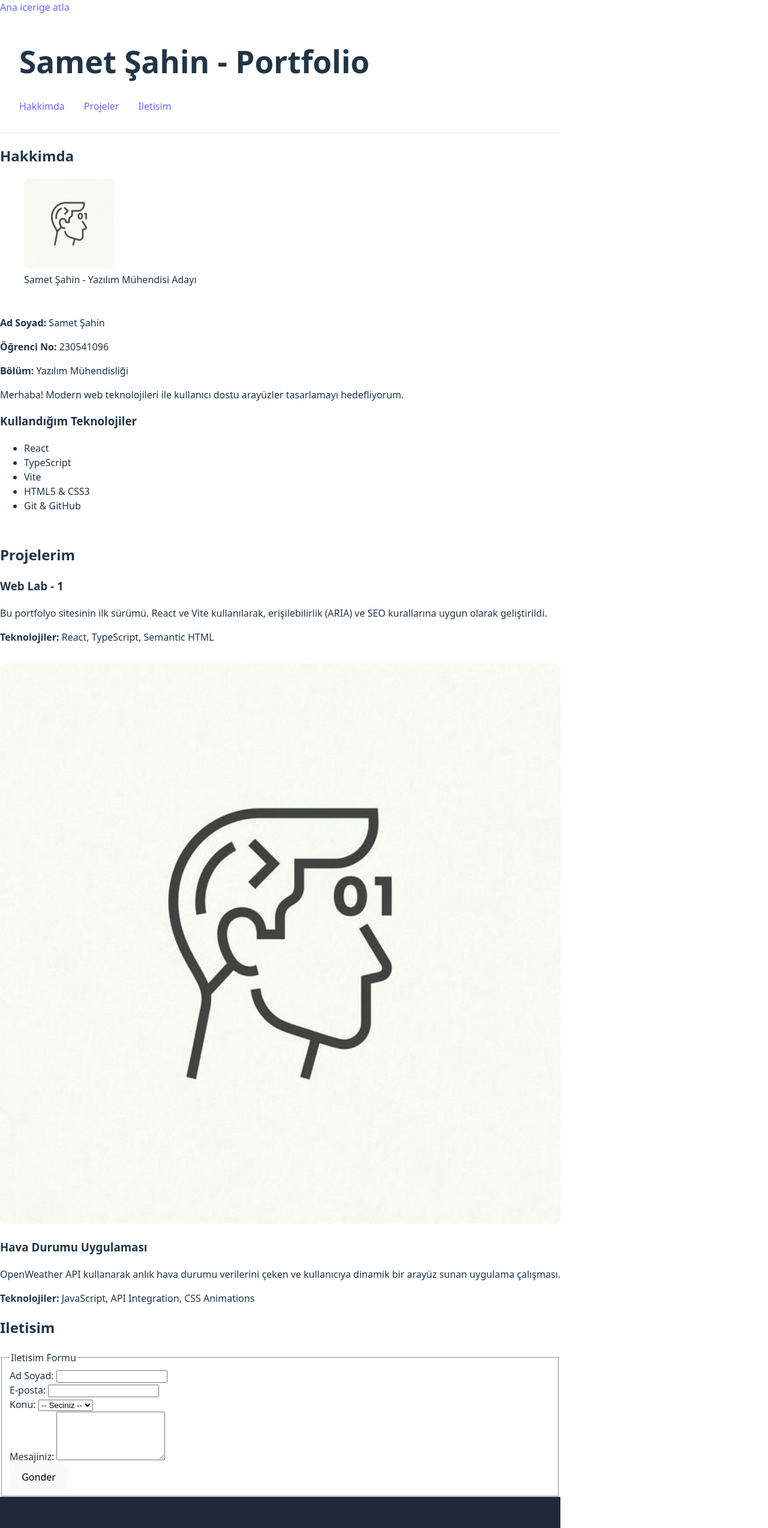
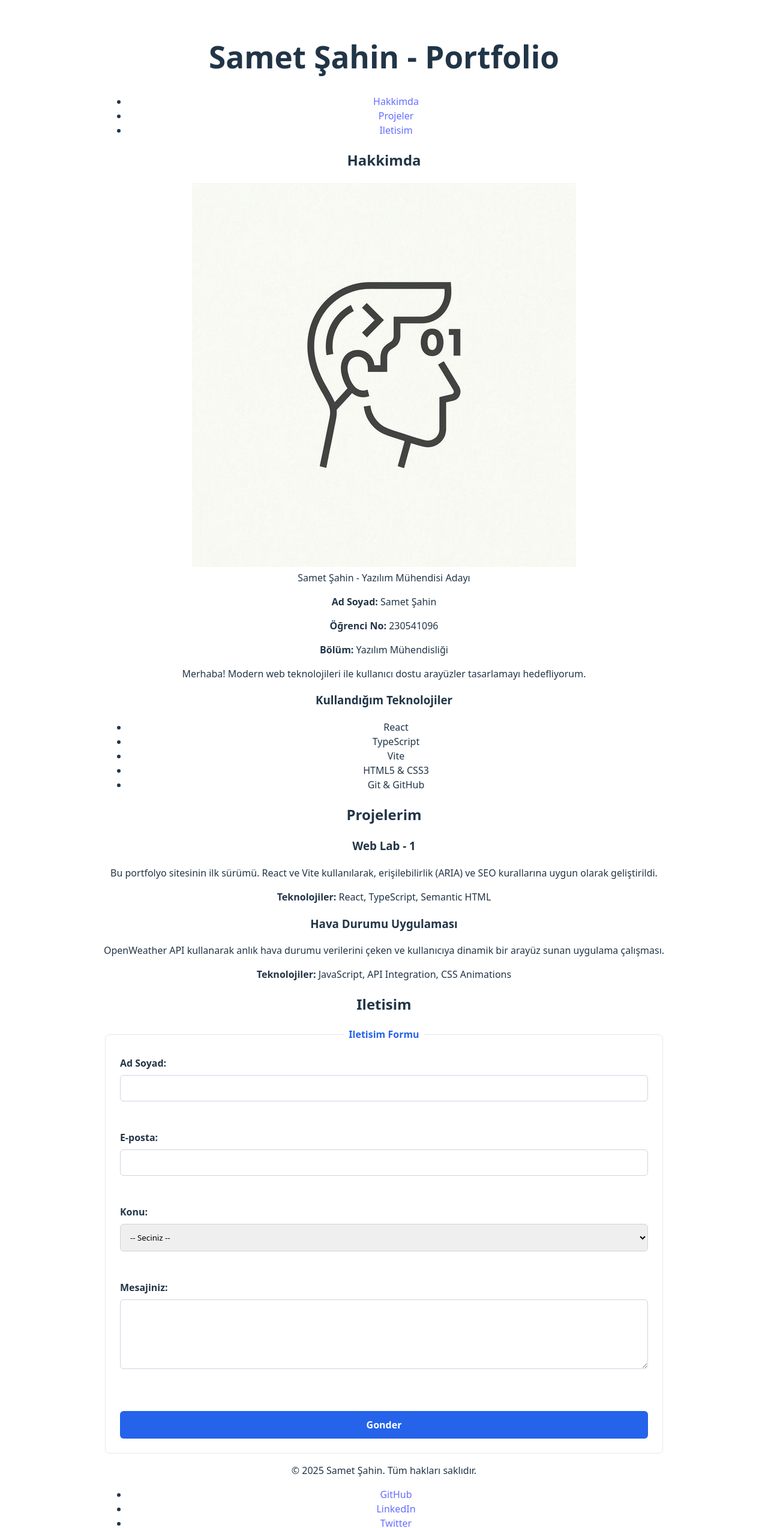
Before and after one commit to Samet230/web-lab-hello, a React (Vite) app: page / in a window 1280 px wide. Shown: the top 2547 px of the page at 60% size. Built offline with nearby package versions, Linux system fonts and the light colour scheme.

Commit message:
feat: add semantic HTML portfolio structure

```diff
--- a/src/App.tsx
+++ b/src/App.tsx
@@ -1,14 +1,16 @@
+import './App.css';
+
 function App() {
     return (
-        <div>
+        <div className="portfolio-container">
             <a href="#main-content" className="skip-link">
                 Ana icerige atla
             </a>
 
-            <header style={{ textAlign: 'left', padding: '1rem 2rem', backgroundColor: '#fff', borderBottom: '1px solid #eee' }}>
+            <header className="main-header">
                 <h1>Samet Şahin - Portfolio</h1>
                 <nav aria-label="Ana navigasyon">
-                    <ul style={{ display: 'flex', listStyle: 'none', gap: '2rem', padding: 0 }}>
+                    <ul className="nav-list">
                         <li><a href="#hakkimda">Hakkimda</a></li>
                         <li><a href="#projeler">Projeler</a></li>
                         <li><a href="#iletisim">Iletisim</a></li>
@@ -23,11 +25,11 @@ function App() {
                         <img
                             src="/profil.jpg"
                             alt="Samet Şahin'in vesikalık fotoğrafı"
-                            style={{ width: '150px', borderRadius: '8px' }}
+                            className="profile-img"
                         />
                         <figcaption>Samet Şahin - Yazılım Mühendisi Adayı</figcaption>
                     </figure>
-                    <div style={{ textAlign: 'left', padding: '1rem 0' }}>
+                    <div className="intro-content">
                         <p><strong>Ad Soyad:</strong> Samet Şahin</p>
                         <p><strong>Öğrenci No:</strong> 230541096</p>
                         <p><strong>Bölüm:</strong> Yazılım Mühendisliği</p>
@@ -51,11 +53,7 @@ function App() {
                         <h3>Web Lab - 1</h3>
                         <p>Bu portfolyo sitesinin ilk sürümü. React ve Vite kullanılarak, erişilebilirlik (ARIA) ve SEO kurallarına uygun olarak geliştirildi.</p>
                         <p><strong>Teknolojiler:</strong> React, TypeScript, Semantic HTML</p>
-                        <img
-                            src="/project1.jpg"
-                            alt="Portfolyo sitesi projesinin ekran görüntüsü"
-                            style={{ width: '100%', borderRadius: '8px', marginTop: '1rem' }}
-                        />
+
                     </article>
 
                     <article>
@@ -127,7 +125,7 @@ function App() {
                 </section>
             </main>
 
-            <footer style={{ backgroundColor: '#1e293b', color: '#fff', padding: '2rem 1rem' }}>
+            <footer className="main-footer">
                 <p>&copy; 2025 Samet Şahin. Tüm hakları saklıdır.</p>
                 <ul className="social-links">
                     <li><a href="https://github.com/Samet230" target="_blank" rel="noopener noreferrer">GitHub</a></li>
```
